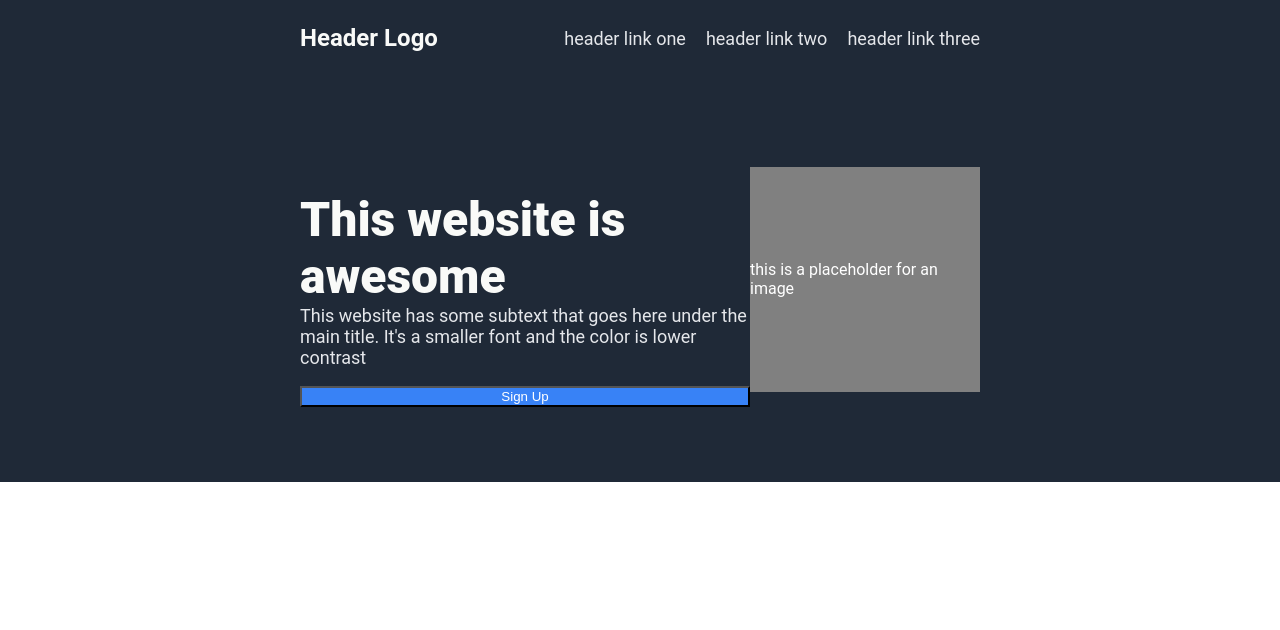
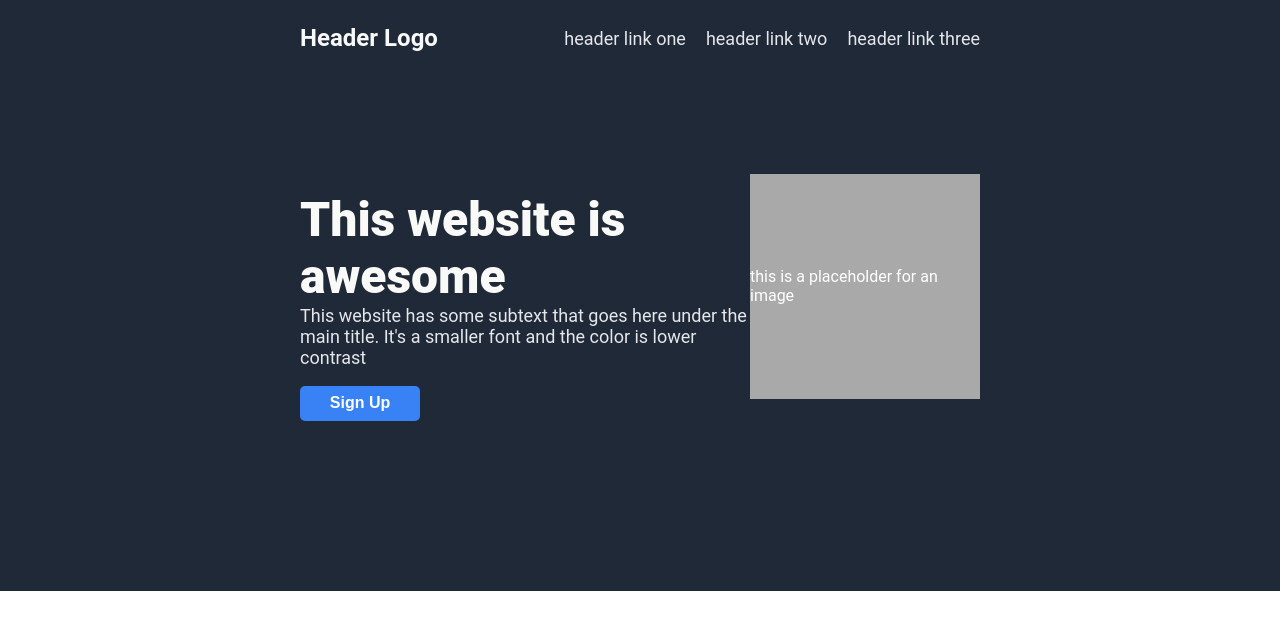
Before and after one commit to qvang/odin-landing-page, a plain HTML site: page index.html in a window 1280 px wide. Drawn offline with Linux system fonts and the light colour scheme.

Commit message:
Hero completed. index.html and styles.css updated.

```diff
--- a/styles.css
+++ b/styles.css
@@ -19,6 +19,7 @@ body {
 
 .hero-container {
     padding: 75px 300px;
+    padding-bottom: 170px;
 }
 
 .links {
@@ -45,9 +46,9 @@ a {
 }
 
 .placeholder-box {
-    width: 450px;
+    width: 500px;
     height: 225px;
-    background-color: grey;
+    background-color: darkgray;
     color: white;
     display: flex;
     justify-content: center;
@@ -77,4 +78,10 @@ h2 {
 .sign-up {
     color: white;
     background-color: #3882F6;
+    border-radius: 5px;
+    width: 120px;
+    height: 35px;
+    font-weight: 700;
+    font-size: 16px;
+    border: none;
 }
```
Also changed, not shown: index.html (+0 -1 lines).
